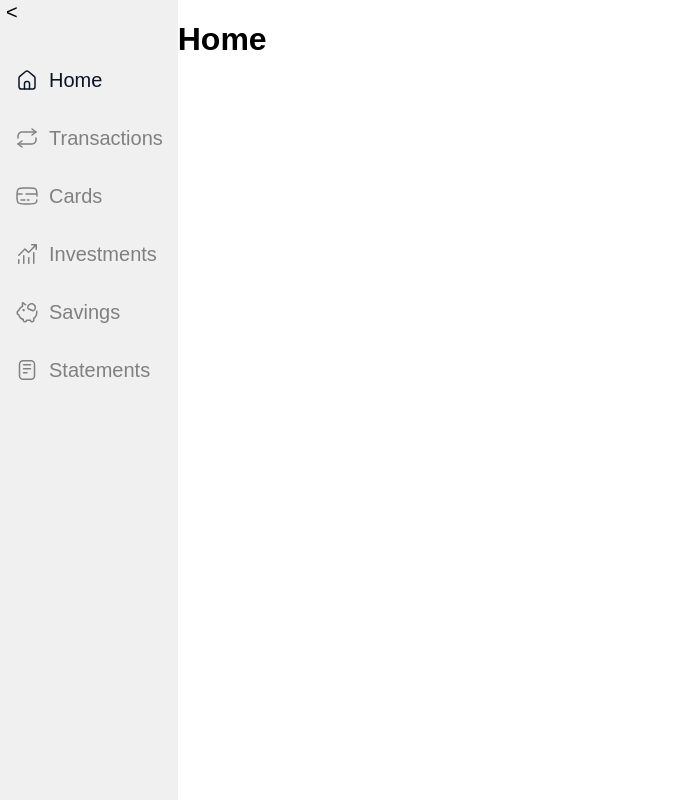
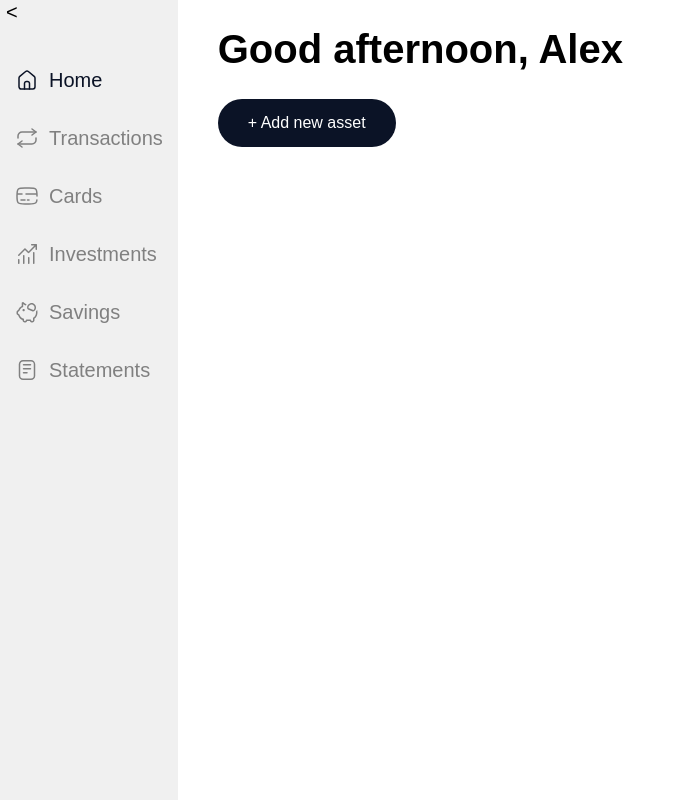
Before and after one commit to alex-vdboogaard/FinanceTrack, a React (Vite) app in the folder frontend/: page / in a window 1280 px wide. Shown: the whole page, without its empty margins (0-678 px from the left). Built offline with nearby package versions, Linux system fonts and the light colour scheme.

Commit message:
button component and page styling

```diff
--- a/frontend/index.html
+++ b/frontend/index.html
@@ -7,7 +7,7 @@
     <title>Finance Tracker</title>
   </head>
   <body>
-    <main id="root" style="display: flex;"></main>
+    <div id="root" style="display: flex;"></div>
     <script type="module" src="/src/main.jsx"></script>
   </body>
 </html>
--- a/frontend/src/App.css
+++ b/frontend/src/App.css
@@ -4,3 +4,12 @@ body {
     margin: 0px;
     display: flex;
 }
+
+h1 {
+    font-size: 40px;
+    color: black;
+}
+
+main {
+    padding: 0px 40px;
+}
--- a/frontend/src/App.jsx
+++ b/frontend/src/App.jsx
@@ -1,12 +1,17 @@
 import { useState } from 'react'
 import './App.css'
 import Sidebar from './components/navigation/sidebar'
+import Button from './components/button/Button'
 
 function App() {
   return (
     <>
       <Sidebar />
-      <h1>Home</h1>
+      <main>
+        <h1>Good afternoon, Alex</h1>
+        <Button onClick={() => alert("Hi!")} className='primary-btn'>+ Add new asset</Button>
+      </main>
+
     </>
   )
 }
--- /dev/null
+++ b/frontend/src/components/button/Button.css
@@ -0,0 +1,28 @@
+.btn {
+    padding: 15px 30px;
+    border-radius: 44px;
+    border: none;
+    cursor: pointer;
+    font-size: 16px;
+    transition: background-color 0.2s linear;
+}
+
+.primary-btn {
+    background-color: #0B1326;
+    color: white;
+}
+
+.primary-btn:hover {
+    background-color: #111d3b;
+}
+
+.secondary-btn {
+    background-color: none;
+    color: #0B1326;
+}
+
+.btn:disabled {
+    background-color: #ccc;
+    color: grey;
+    cursor: not-allowed;
+}
--- /dev/null
+++ b/frontend/src/components/button/Button.jsx
@@ -0,0 +1,17 @@
+import React from 'react';
+import './Button.css'; // For styling
+
+const Button = ({ type = 'button', onClick, children, className = '', disabled = false }) => {
+    return (
+        <button
+            type={type}
+            onClick={onClick}
+            className={`btn ${className}`}
+            disabled={disabled}
+        >
+            {children}
+        </button>
+    );
+};
+
+export default Button;
```
